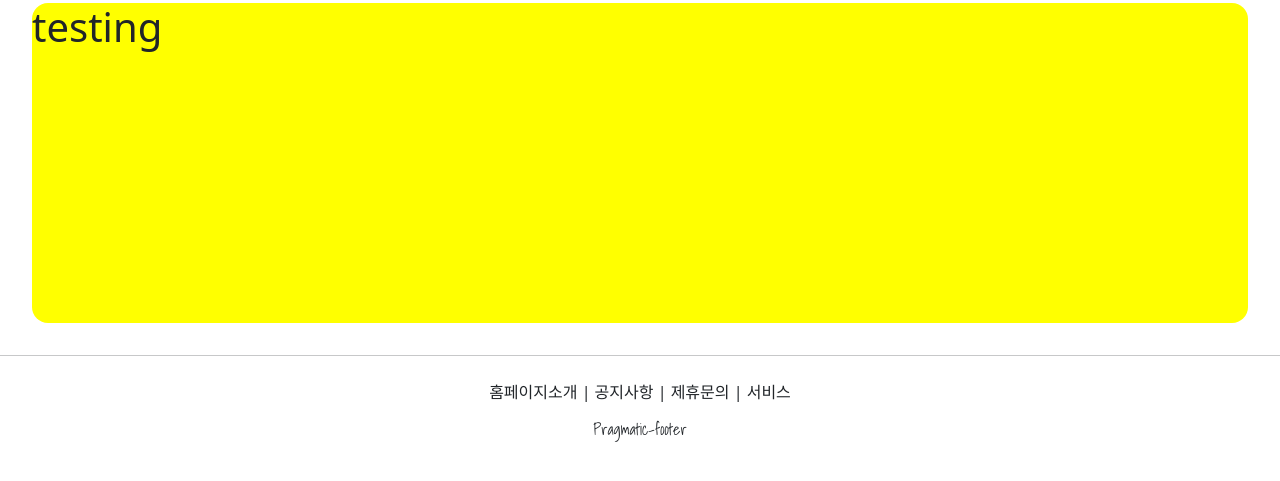
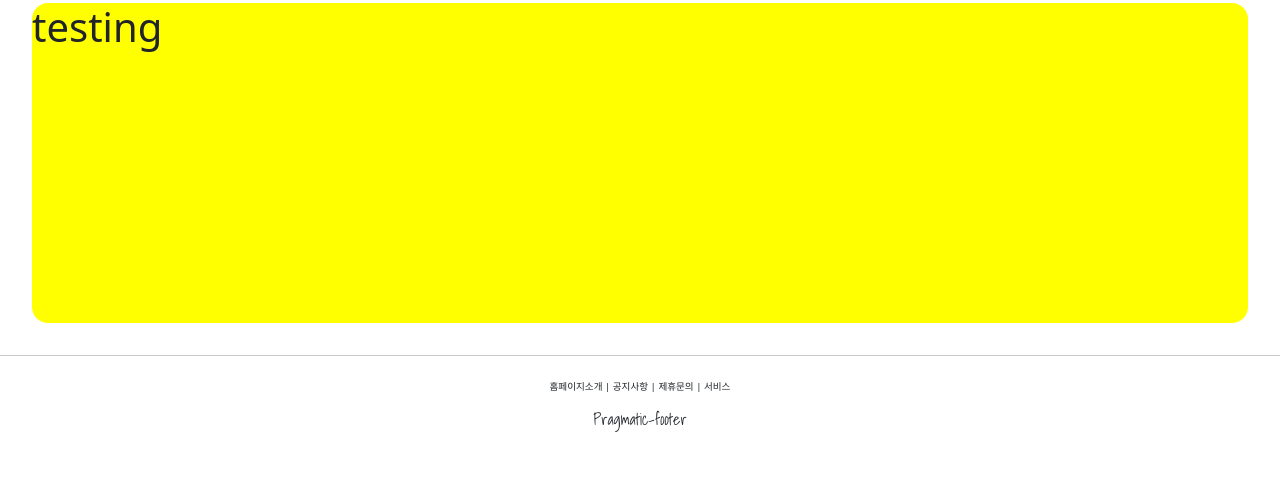
Before and after one commit to Upline-00/pragmatic, a Django app: page /account/hello_world/ in a window 1280 px wide. Shown: the part 174-655 px from the top of the page. Run offline with Django 4.2, Linux system fonts and the light colour scheme.

Commit message:
Django course 13

```diff
--- a/accountapp/templates/accountapp/hello_world.html
+++ b/accountapp/templates/accountapp/hello_world.html
@@ -3,10 +3,13 @@
 
 {% block content %}
 
+
     <div style="height: 20rem; background-color: yellow; border-radius: 1rem; margin: 2rem;">
           <h1>
             testing
           </h1>
+
+
     </div>
 
 {% endblock %}
--- /dev/null
+++ b/static/base.css
@@ -0,0 +1,22 @@
+
+.pragmatic_header{
+    text-align: center; margin: 2rem 0;
+}
+
+.pragmatic_header_logo{
+    font-family: 'Shadows Into Light', cursive;
+}
+
+
+
+.pragmatic_footer{
+    text-align: center; margin-top: 1.5rem;
+}
+
+.pragmatic_footer_logo{
+    margin-top: 1rem; font-family: 'Shadows Into Light', cursive;
+}
+
+.pragmatic_footer_button{
+    font-size: .6rem;
+}
--- a/templates/base.html
+++ b/templates/base.html
@@ -4,7 +4,6 @@
 {% include 'head.html' %}
 
 <body>
-
 
     {% include 'header.html' %}
 
--- a/templates/footer.html
+++ b/templates/footer.html
@@ -1,15 +1,15 @@
 
-<div style="text-align: center; margin-top: 1.5rem;">
+<div class="pragmatic_footer">
 
-    <div style="fonte-size: .6rem;">
+    <div class="pragmatic_footer_button">
         <span>홈페이지소개</span> |
         <span>공지사항</span> |
         <span>제휴문의</span> |
         <span>서비스</span>
     </div>
 
-    <div style="margin-top: 1rem; font-family: 'Shadows Into Light', cursive;" >
-        <h6>
+    <div>
+        <h6 class="pragmatic_footer_logo">
             Pragmatic-footer
         </h6>
     </div>
--- a/templates/head.html
+++ b/templates/head.html
@@ -1,3 +1,5 @@
+{% load static %}
+
 
 <head>
 
@@ -13,7 +15,8 @@
     <link rel="preconnect" href="https://fonts.gstatic.com" crossorigin>
     <link href="https://fonts.googleapis.com/css2?family=Shadows+Into+Light&display=swap" rel="stylesheet">
 
-
+    <!--  DEFAULT CSS LINK  -->
+    <link rel="stylesheet" type="text/css" href="{% static 'base.css' %}">
 
 
 </head>
--- a/templates/header.html
+++ b/templates/header.html
@@ -1,7 +1,7 @@
 
 
-    <div style="text-align: center; margin: 2rem 0;">
-        <div style="font-family: 'Shadows Into Light', cursive;">
+    <div class="pragmatic_header">
+        <div class="pragmatic_header_logo">
             <h1>
                 Pragmatic
             </h1>
```
Also changed, not shown: pragmatic/settings.py (+7 -0 lines).
